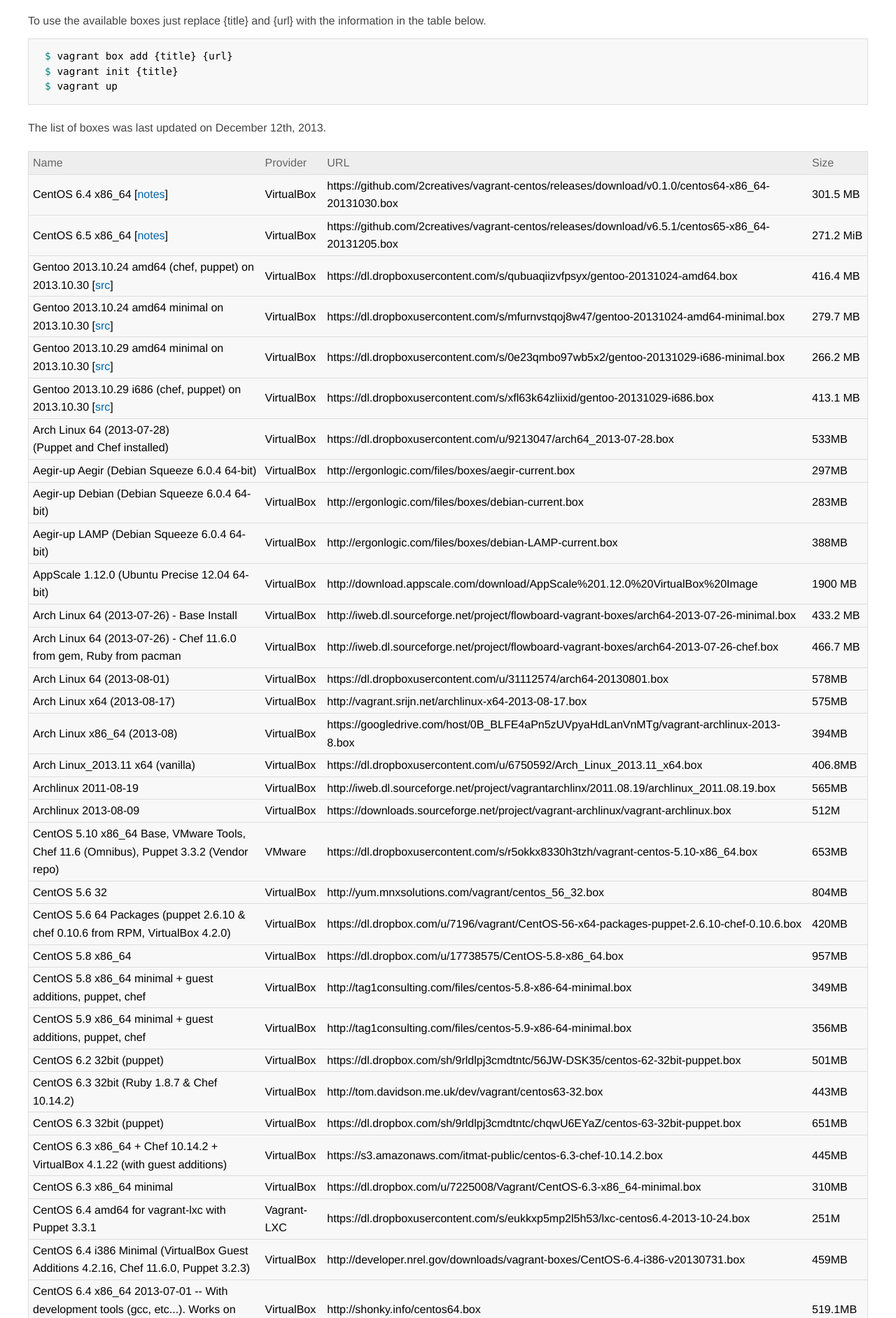
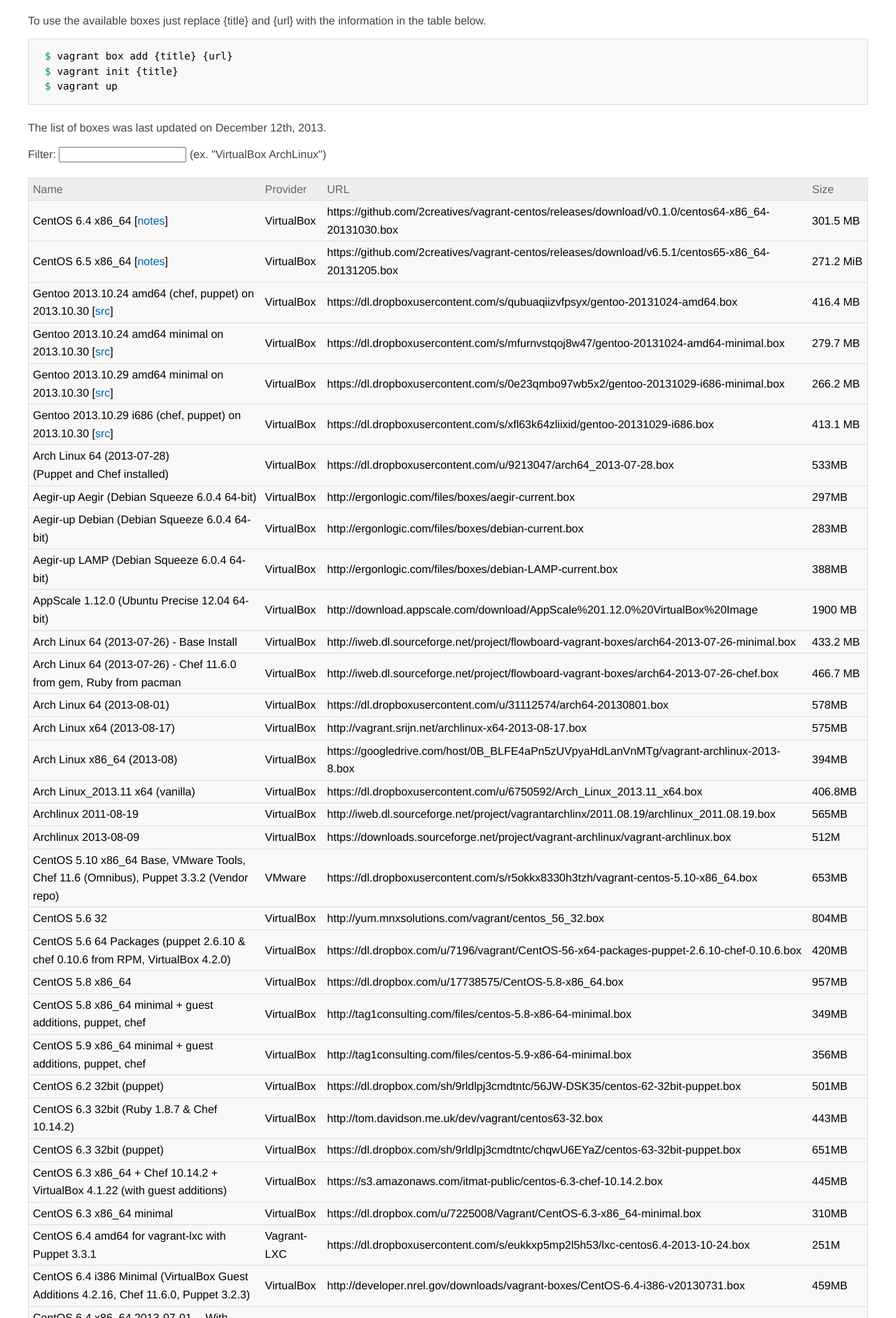
Before and after one commit to fgrehm/vagrantboxes-gh-pages, a Jekyll site: the page built from index.html, in a window 1280 px wide. Shown: the part 336-2220 px from the top of the page at 70% size. Built offline with Jekyll 4.4.1, drawn with Linux system fonts in a browser that asks for light colours; nearby versions of some CDN libraries; Markdown is read by kramdown in place of the engine named in the settings; some of the changed lines change nothing that is shown.

Commit message:
add text filter
Signed-off-by: Hiroshi Miura <miurahr@linux.com>

```diff
--- a/assets/css/main.css
+++ b/assets/css/main.css
@@ -6,3 +6,4 @@
     font-weight: bold;
     cursor: default;
 }
+table.hidable .tags { display: none; }
--- a/index.html
+++ b/index.html
@@ -28,6 +28,28 @@
 
     <p>The list of boxes was last updated on December 12th, 2013.</p>
 
+    Filter: <input type="text" id="FilterTextBox" name="FilterTextBox"/> (ex. "VirtualBox ArchLinux")
+
+<script>
+$(document).ready(function(){
+ //add index column with all content.
+ $(".filterable tr:has(td)").each(function(){
+   var t = $(this).text().toLowerCase(); //all row text
+   $("<td class='indexColumn'></td>")
+    .hide().text(t).appendTo(this);
+ });//each tr
+ $("#FilterTextBox").keyup(function(){
+   var s = $(this).val().toLowerCase().split(" ");
+   //show all rows.
+   $(".filterable tr:hidden").show();
+   $.each(s, function(){
+       $(".filterable tr:visible .indexColumn:not(:contains('"
+          + this + "'))").parent().hide();
+   });//each
+ });//key up.
+});//document.ready
+</script>
+
     <table class="sortable">
       <thead>
         <tr><th>Name</th><th>Provider</th><th>URL</th><th class="sorttable_numeric">Size</th></tr>
```
